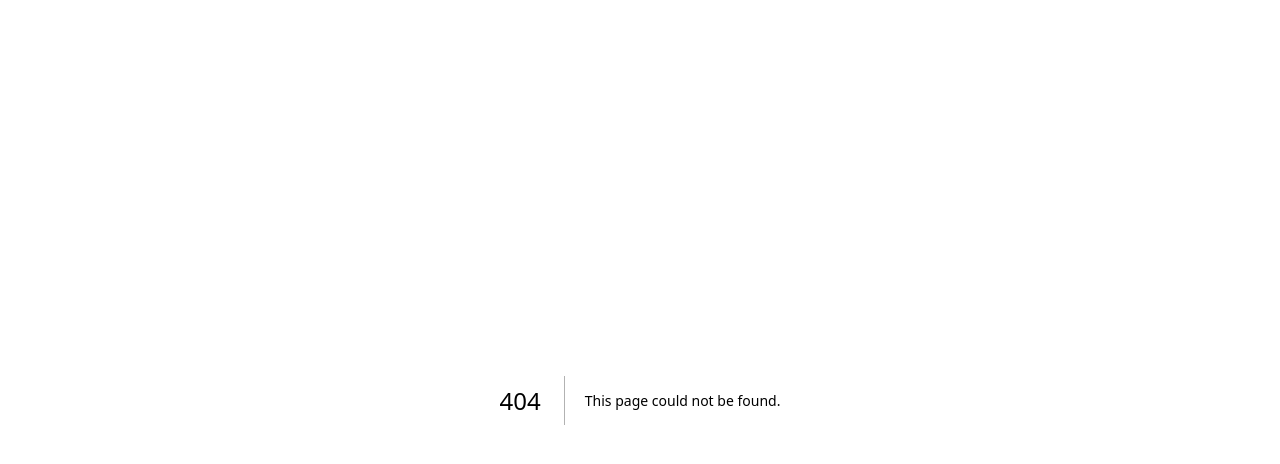
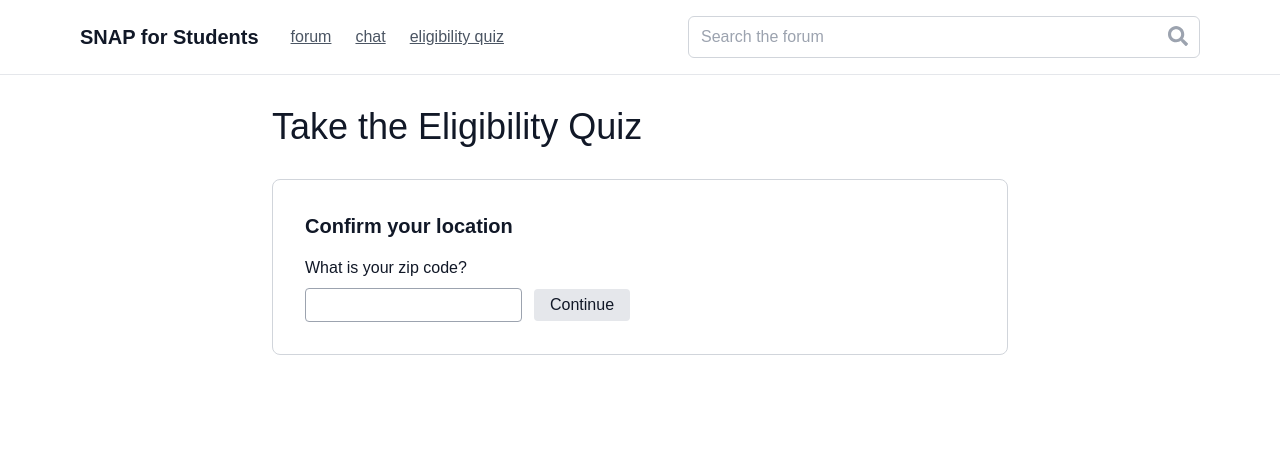
Before and after one commit to jaysonedu/devfest2025, a Next.js app: page /quiz/zip-code in a window 1280 px wide. Before the commit this address had no page. Shown: the top 464 px of the page. Built offline with nearby package versions, Linux system fonts and the light colour scheme.

Commit message:
progress on quiz

```diff
--- a/src/app/chatbot/page.tsx
+++ b/src/app/chat/page.tsx
@@ -1,5 +1,5 @@
-import Link from 'next/link';
-import Chatbot from '../../components/Chatbot';
+import Link from "next/link";
+import Chatbot from "../../components/Chatbot";
 
 export default function ChatbotPage() {
   return (
--- a/src/app/quiz/page.js
+++ b/src/app/quiz/page.js
@@ -8,7 +8,7 @@ function page() {
   const [termsAccepted, setTermsAccepted] = useState(false);
   const handleClick = (e) => {
     e.preventDefault();
-    router.push("/zip-code");
+    router.push("/quiz/zip-code");
   };
   return (
     <div className="min-h-screen bg-white pb-6">
--- /dev/null
+++ b/src/app/quiz/zip-code/page.js
@@ -0,0 +1,60 @@
+"use client";
+import React, { useState } from "react";
+import Header from "@/components/Header";
+import { useRouter } from "next/navigation";
+
+function page() {
+  const router = useRouter();
+  const [input, setInput] = useState("");
+  const [errorMessage, setErrorMessage] = useState("");
+
+  const handleClick = (e) => {
+    e.preventDefault();
+    const zip = parseInt(input);
+    console.log(zip);
+    if (
+      (zip > 10000 && zip < 10500) ||
+      zip === 11004 ||
+      zip === 11005 ||
+      (zip > 11000 && zip < 11500) ||
+      (zip > 11600 && zip < 11700)
+    ) {
+      router.push("/quiz/income");
+    } else {
+      setErrorMessage("A valid New York City zip code is required");
+    }
+  };
+  return (
+    <div className="min-h-screen bg-white pb-6">
+      <Header />
+      <main className="max-w-3xl mx-auto px-4 py-8 text-gray-900">
+        <h2 className="text-4xl font-normal mb-8">Take the Eligibility Quiz</h2>
+
+        <div className="bg-white rounded-lg border border-gray-300 p-8">
+          <h3 className="text-xl font-bold mb-4">Confirm your location</h3>
+          <p>What is your zip code?</p>
+          <input
+            type="text"
+            className="border border-gray-400 rounded mt-2 p-1"
+            value={input}
+            onChange={(e) => setInput(e.target.value)}
+            onKeyDown={(e) => {
+              if (e.key === "Enter") {
+                handleClick(e);
+              }
+            }}
+          />
+          <button
+            onClick={handleClick}
+            className="bg-gray-200 hover:bg-gray-300 px-4 py-1 ml-3 rounded"
+          >
+            Continue
+          </button>
+          {errorMessage && <p style={{ color: "red" }}>{errorMessage}</p>}
+        </div>
+      </main>
+    </div>
+  );
+}
+
+export default page;
```
Also changed, not shown: src/app/1.tsx (renamed from src/app/page.tsx).
